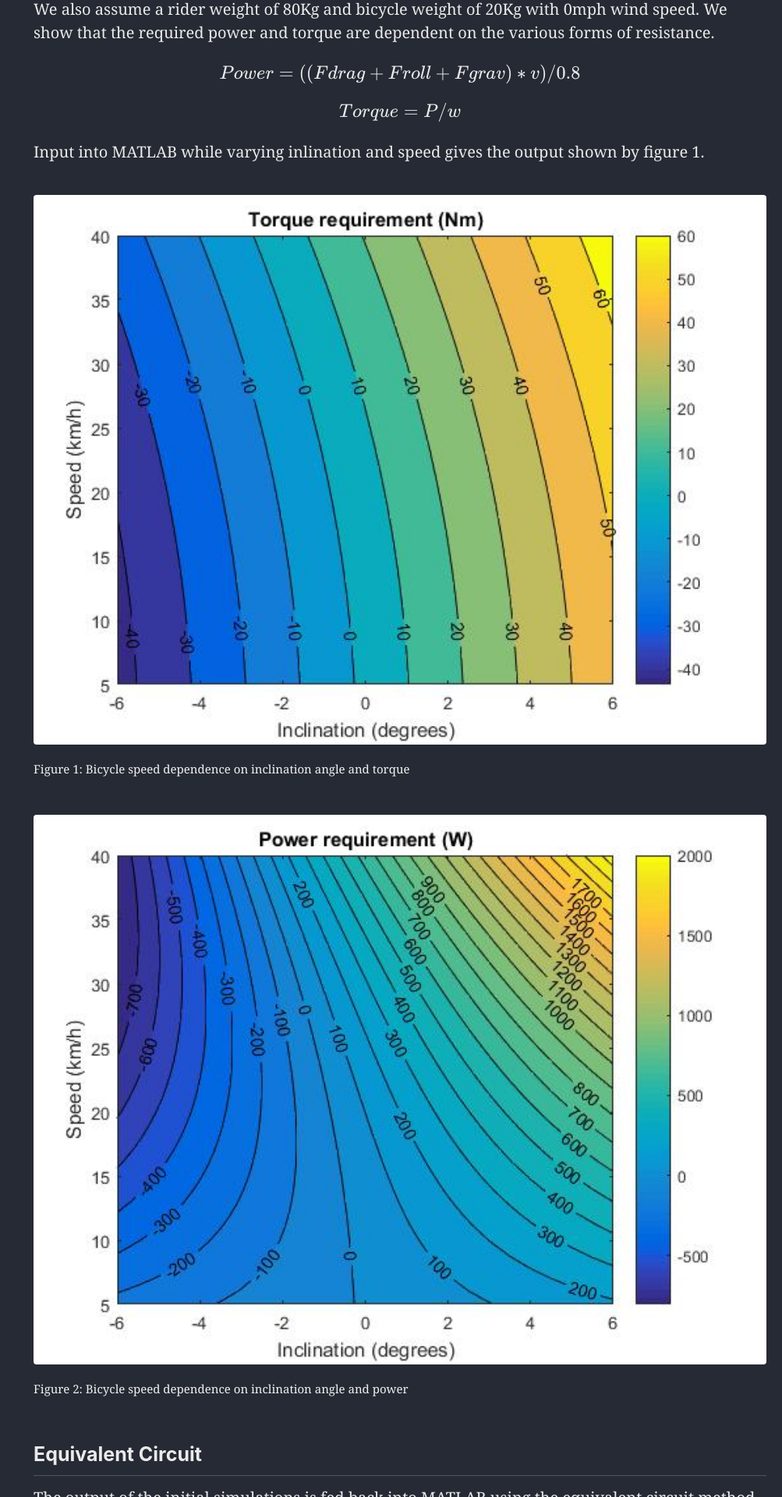
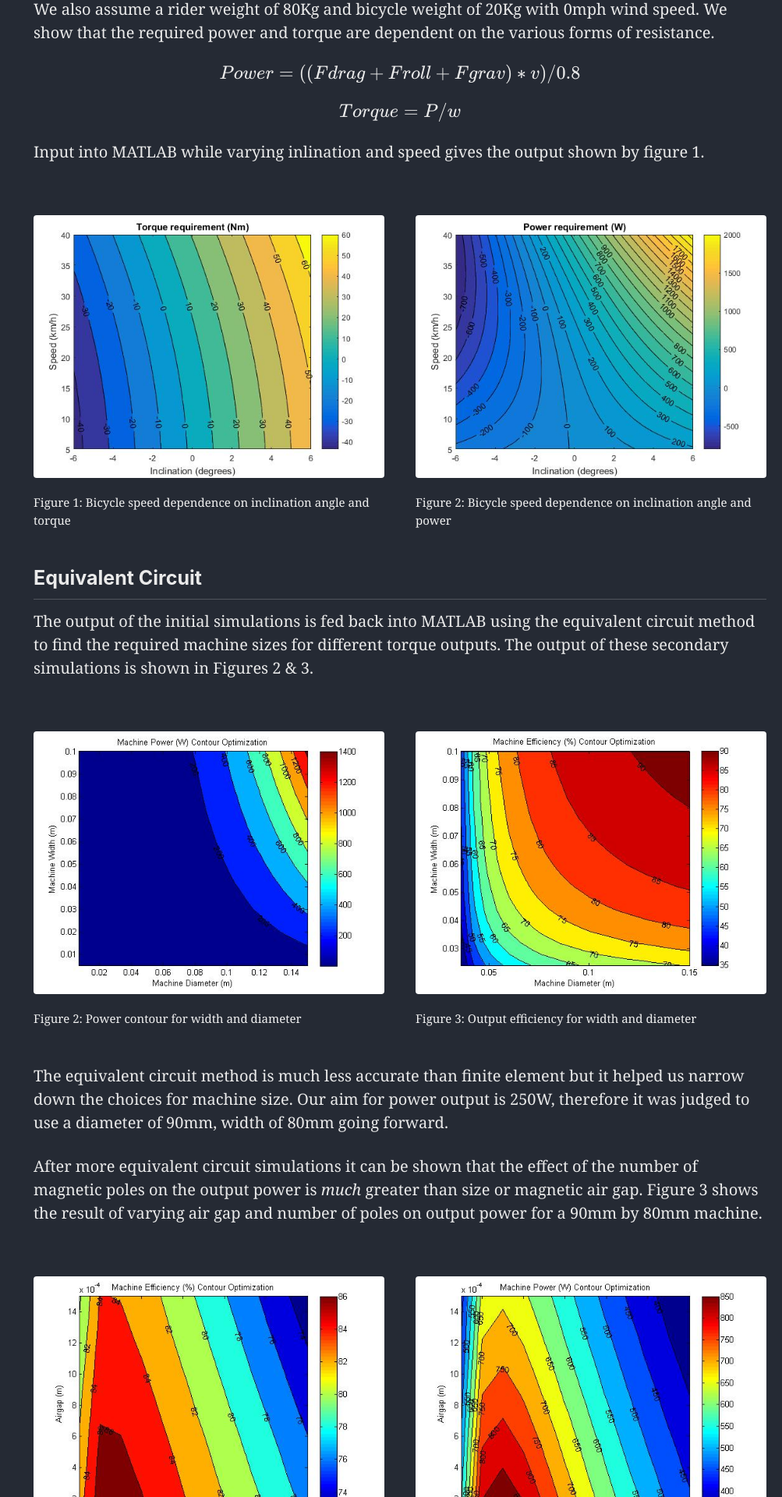
Before and after one commit to mdwcrft/mdwcrft.github.io, a Jekyll site: the page built from _portfolio/permanent-magnet-analysis.md, in a window 1280 px wide. Shown: the part 885-2805 px from the top of the page at 78% size, without its empty margins (277-1280 px from the left). Built offline with Jekyll 4.4.1, drawn with Linux system fonts in a browser that asks for light colours; cached includes are drawn as plain includes; nearby versions of some CDN libraries; formulas are drawn with MathJax 3.

Commit message:
Formatting

```diff
--- a/_portfolio/permanent-magnet-analysis.md
+++ b/_portfolio/permanent-magnet-analysis.md
@@ -26,12 +26,12 @@ $$Torque = P/w$$
 
 Input into MATLAB while varying inlination and speed gives the output shown by figure 1.
 
-<figure>
+<figure style="width: 450px" class="align-left">
   <img src="{{ site.url }}{{ site.baseurl }}/assets/images/p3-torque-requirement.jpg" alt="Bicycle speed dependence on inclination angle and torque">
   <figcaption>Figure 1: Bicycle speed dependence on inclination angle and torque</figcaption>
 </figure>
 
-<figure>
+<figure style="width: 450px" class="align-right">
   <img src="{{ site.url }}{{ site.baseurl }}/assets/images/p3-power-requirement.jpg" alt="Bicycle speed dependence on inclination angle and power">
   <figcaption>Figure 2: Bicycle speed dependence on inclination angle and power</figcaption>
 </figure>
```
